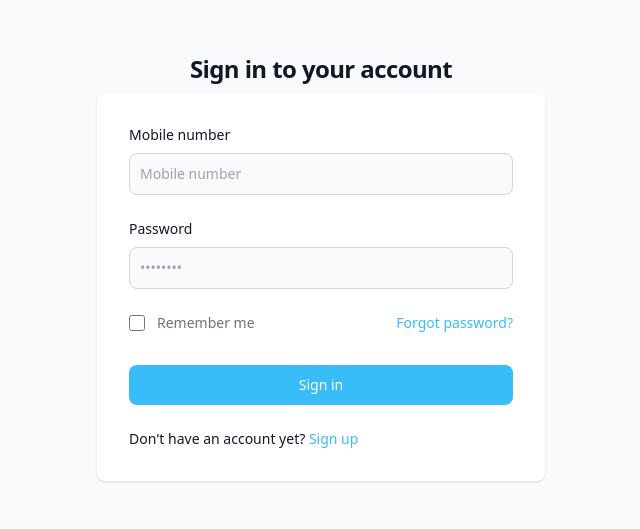
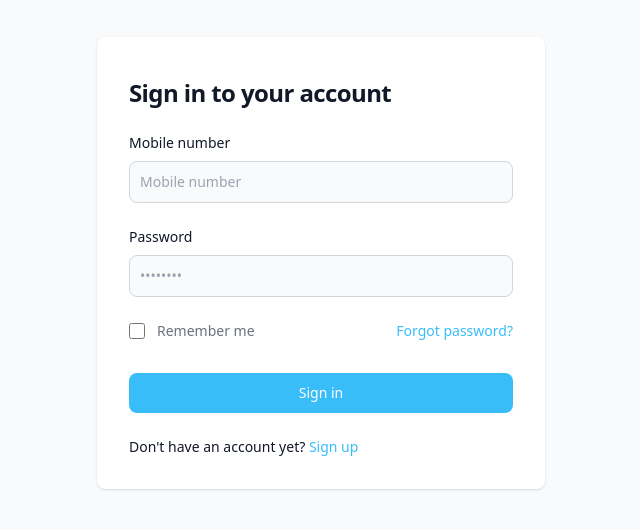
Before and after one commit to Nicolas-ggd/authentication, a React (Vite) app: page / in a window 1280 px wide. Shown: the part 137-666 px from the top of the page, without its empty margins (319-959 px from the left). Built offline with nearby package versions, Linux system fonts and the light colour scheme.

Commit message:
update signin header

```diff
--- a/src/components/auth/signIn/SignIn.tsx
+++ b/src/components/auth/signIn/SignIn.tsx
@@ -70,11 +70,11 @@ export const SignIn: React.FC<SignInProps> = ({ closeSignIn }) => {
     <section className="bg-gray-50 dark:bg-gray-800 transiton duration-300">
       {!isForgot && (
         <div className="flex flex-col items-center justify-center px-6 py-8 mx-auto md:h-screen lg:py-0">
-          <h1 className="text-xl my-2 font-bold leading-tight tracking-tight md:text-2xl text-gray-900 dark:text-white">
-            Sign in to your account
-          </h1>
           <div className="w-full bg-white rounded-lg shadow md:mt-0 sm:max-w-md xl:p-0">
             <div className="p-6 space-y-4 md:space-y-6 transiton duration-300 sm:p-8 dark:bg-gray-700 dark:rounded-md">
+              <h1 className="text-xl my-2 font-bold leading-tight tracking-tight md:text-2xl text-gray-900 dark:text-white">
+                Sign in to your account
+              </h1>
               <form
                 className="space-y-4 md:space-y-6"
                 onSubmit={submitSignInData}
```
